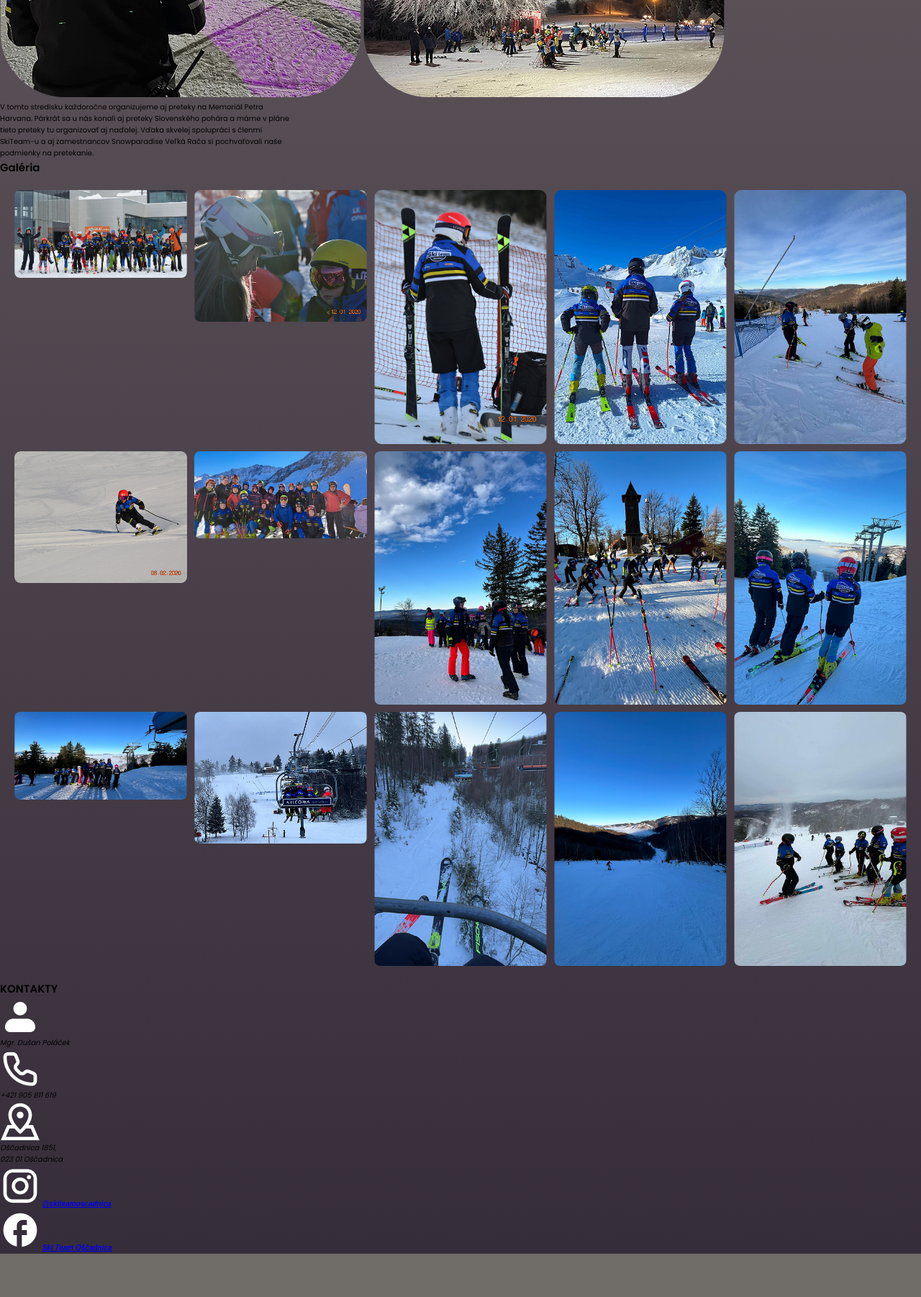
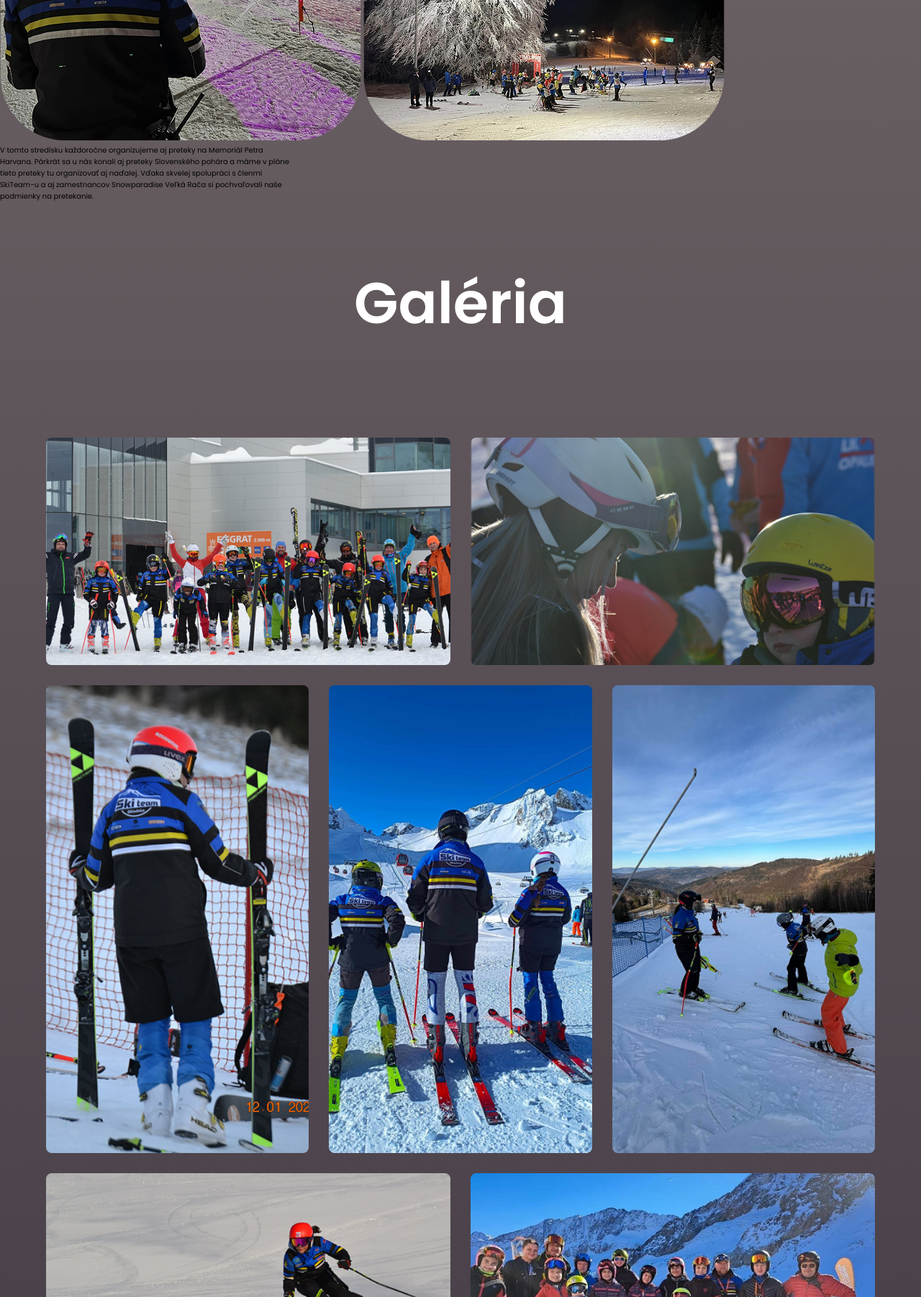
Before and after one commit to PetraSkolova/PRAX-DSY, a PHP site: page /SkiTeam/index.html in a window 1280 px wide. Shown: the part 4240-6042 px from the top of the page at 72% size. Before the commit the page ends 5982 px from the top, so only its background shows below. Run offline with PHP 8.4, Linux system fonts and the light colour scheme.

Commit message:
galeria ako tak

```diff
--- a/PRAX/SkiTeam/index.html
+++ b/PRAX/SkiTeam/index.html
@@ -33,7 +33,7 @@
     </header>
 <!----------------------------o nas------------------------->
     <main class="content">
-        <section class="o nas">
+        <section class="o-nas">
                 <figure class="hero-1">
                     <img src="pictures/hero-1.png">
                 </figure>
@@ -220,26 +220,32 @@
             </article>
         </section>
 <!----------------------------podujatia------------------------->
-        <section class="galeria">
-            <h1>Galéria</h1>
-            <div class="v galerii">
-                    <img src="pictures/1.png">
-                    <img src="pictures/2.png">
-                    <img src="pictures/3.png">
-                    <img src="pictures/4.png">
-                    <img src="pictures/5.png">
-                    <img src="pictures/6.png">
-                    <img src="pictures/7.png">
-                    <img src="pictures/8.png">
-                    <img src="pictures/9.png">
-                    <img src="pictures/10.png">
-                    <img src="pictures/11.png">
-                    <img src="pictures/12.png">
-                    <img src="pictures/13.png">
-                    <img src="pictures/14.png">
-                    <img src="pictures/15.png">
-            </div>
-        </section>
+<section class="galeria">
+    <h1>Galéria</h1>
+    <div class="gallery-container">
+        <div class="row-horizontal">
+            <img src="pictures/1.png" class="horizontal">
+            <img src="pictures/2.png" class="horizontal">
+        </div>
+
+        <div class="row-vertical">
+            <img src="pictures/3.png" class="vertical">
+            <img src="pictures/4.png" class="vertical">
+            <img src="pictures/5.png" class="vertical">
+        </div>
+
+        <div class="row-horizontal">
+            <img src="pictures/6.png" class="horizontal">
+            <img src="pictures/7.png" class="horizontal">
+        </div>
+
+        <div class="row-vertical">
+            <img src="pictures/8.png" class="vertical">
+            <img src="pictures/9.png" class="vertical">
+            <img src="pictures/10.png" class="vertical">
+        </div>
+    </div>
+</section>
 <!----------------------------kontakty/footer------------------------->
         <footer>
             <section class="kontakty">
--- a/PRAX/SkiTeam/style.css
+++ b/PRAX/SkiTeam/style.css
@@ -214,18 +249,92 @@ header{
 
 /*<!--------------------------------galeria------------------------------>*/
 
-.v.galerii {
-    display: grid;
-    grid-template-columns: repeat(auto-fit, minmax(200px, 1fr));
-    gap: 1rem;
-    padding: 2rem;
-    justify-items: center;
+.galeria {
+    max-width: 1440px;
+    margin: 0 auto;
+    padding: 40px 20px;
+    text-align: center;
+    color: white;
 }
 
-.v.galerii img {
+.galeria h1 {
+    font-size: 80px;
+    text-align: center;
+    margin: 0 auto 127px auto;
+    padding-top: 40px;
+    max-width: 1152px;
+}
+
+.gallery-container {
+    max-width: 1152px;
+    margin: 0 auto;
+}
+
+.row-horizontal {
+    display: grid;
+    grid-template-columns: repeat(2, 1fr);
+    gap: 28px;
+    margin-bottom: 28px;
+}
+
+.row-vertical {
+    display: grid;
+    grid-template-columns: repeat(3, 1fr);
+    gap: 28px;
+    margin-bottom: 28px;
+}
+
+
+.horizontal {
     width: 100%;
-    border-radius: 0.8rem;
+    aspect-ratio: 16/9;
     object-fit: cover;
+    border-radius: 8px;
+}
+
+.vertical {
+    width: 100%;
+    aspect-ratio: 9/16;
+    object-fit: cover;
+    border-radius: 8px;
+}
+
+/* Tablet - zostáva rovnaké ako desktop */
+@media (min-width: 769px) and (max-width: 1024px) {
+    /* Žiadne zmeny, layout ostáva rovnaký */
+}
+
+/* Mobilné zariadenia */
+@media (max-width: 768px) {
+    .galeria h1 {
+        font-size: 48px;
+        margin-bottom: 60px;
+        padding-top: 20px;
+    }
+
+    .row-horizontal,
+    .row-vertical {
+        grid-template-columns: 1fr;
+        gap: 20px;
+        margin-bottom: 20px;
+    }
+
+    .horizontal,
+    .vertical {
+        height: auto; /* Zachová pôvodný tvar */
+        object-fit: contain; /* Bez orezávania */
+    }
+}
+
+/* Extra malé mobily */
+@media (max-width: 480px) {
+    .galeria h1 {
+        font-size: 36px;
+    }
+
+    .galeria {
+        padding: 20px 15px;
+    }
 }
 
 /*<!--------------------------------kontakty------------------------------>*/
```
Also changed, not shown: other parts of PRAX/SkiTeam/style.css (+38 -3 lines).
